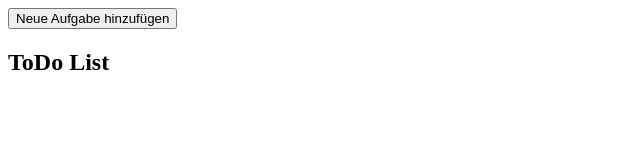
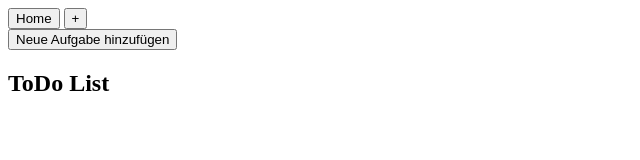
Before and after one commit to tomasjpn/ToDoList-TOP, a plain HTML site: page index.html in a window 1280 px wide. Shown: the whole page, without its empty margins (0-640 px from the left). Drawn offline with Linux system fonts and the light colour scheme.

Commit message:
Category Implementation

```diff
--- a/index.html
+++ b/index.html
@@ -6,6 +6,13 @@
     <title>Document</title>
 </head>
 <body>
+    <!--Buttons für Ordner Tasks-->
+    <header>
+        <nav>
+            <button id="home-Btn">Home</button>
+            <button id="addCategory-Btn">+</button>
+        </nav>
+    </header>
 
 
     <div id="app">
```
Also changed, not shown: main.js (+1 -1 lines).
